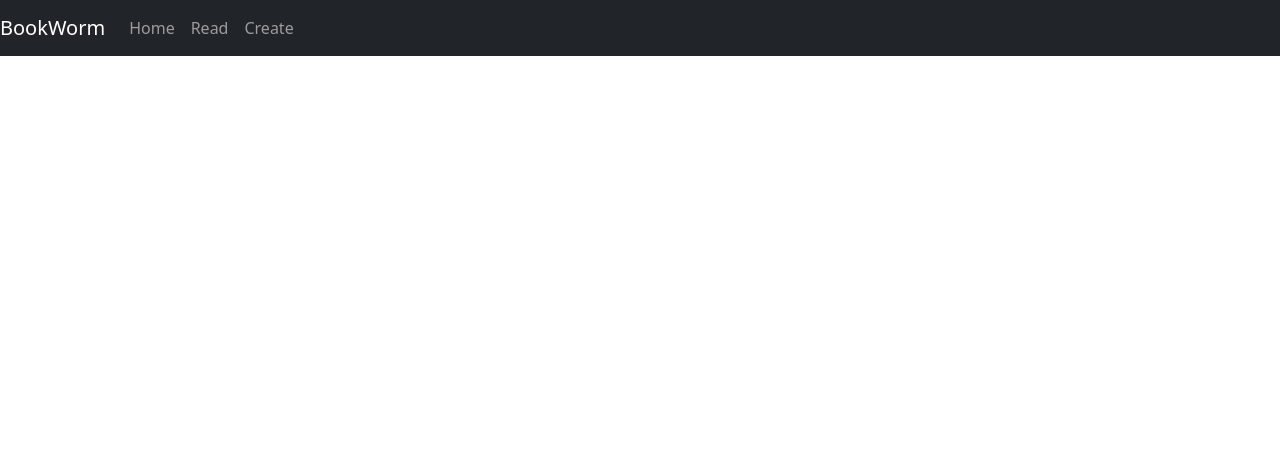
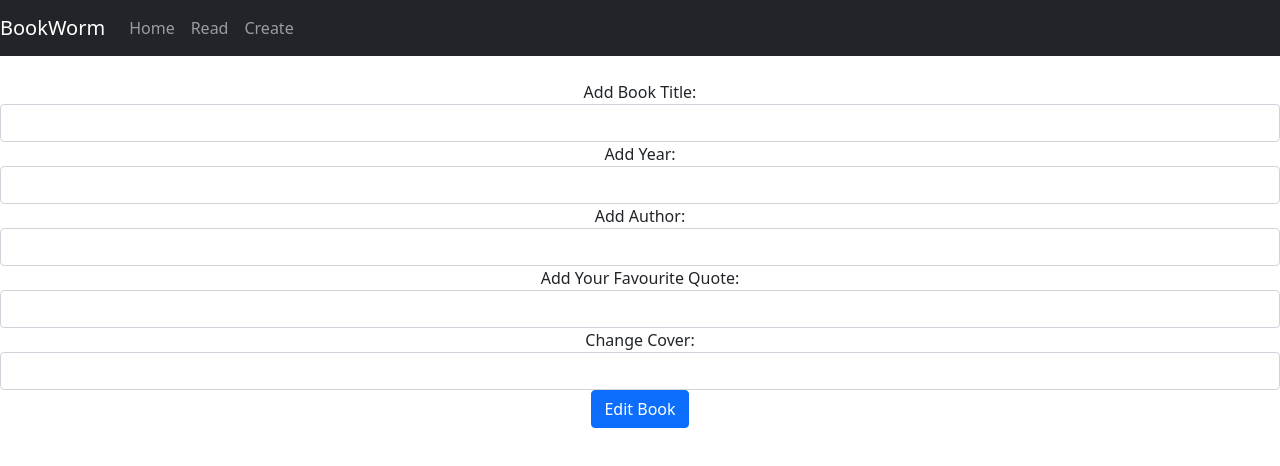
Before and after one commit to DylanCleary2000/DataRepProjectG00377815, a React (Create React App) app: page /edit/1 in a window 1280 px wide. Shown: the top 466 px of the page. Built offline with nearby package versions, Linux system fonts and the light colour scheme; no server answers.

Commit message:
Project Updated

```diff
--- a/package.json
+++ b/package.json
@@ -15,7 +15,7 @@
     "react": "^17.0.2",
     "react-bootstrap": "^2.0.3",
     "react-dom": "^17.0.2",
-    "react-router-dom": "^6.1.1",
+    "react-router-dom": "^5.0.0",
     "react-scripts": "4.0.3",
     "web-vitals": "^1.1.2"
   },
--- a/src/App.js
+++ b/src/App.js
@@ -6,9 +6,10 @@ import { Footer } from './Components/footer';
 import { Content } from './Components/content';
 import 'bootstrap/dist/css/bootstrap.min.css';
 import { Navbar, Nav } from 'react-bootstrap';
-import { BrowserRouter as Router, Routes, Route } from 'react-router-dom';
+import { BrowserRouter as Router, Switch, Route } from 'react-router-dom';
 import { CreateBook } from './Components/createBook';
 import { ReadBook } from './Components/readBook';
+import { EditBook } from './Components/editBook';
 
 class App extends Component {
   render() {
@@ -27,11 +28,12 @@ class App extends Component {
           <br />
 
           {/* Routing updated with router-dom V6 */}
-          <Routes>
-            <Route path='/' element={<Content />} exact />
-            <Route path='/read' element={<ReadBook />} exact />
-            <Route path='/create' element={<CreateBook />} exact />
-          </Routes>
+          <Switch>
+            <Route path='/' component={Content } exact />
+            <Route path='/read' component={ReadBook }  exact/>
+            <Route path='/create' component={CreateBook } exact />
+            <Route path='/edit/:id' component={EditBook }exact />
+          </Switch>
 
 
         </div>
--- a/src/Components/bookItem.js
+++ b/src/Components/bookItem.js
@@ -1,5 +1,6 @@
 import React from 'react';
 import Card from 'react-bootstrap/Card';
+import { Link } from 'react-router-dom';
 
 export class BookItem extends React.Component {
     render() {
@@ -13,7 +14,7 @@ export class BookItem extends React.Component {
                     <Card.Header>Year of Release: {this.props.book.year}</Card.Header>
                     <Card.Header> "{this.props.book.quote}"</Card.Header>
 
-
+                    <Link to={"/edit/"+ this.props.book._id} className="btn btn-primary">Edit</Link>
                 </Card>
             </div>
         );
--- a/src/Components/content.js
+++ b/src/Components/content.js
@@ -6,6 +6,10 @@ export class Content extends React.Component {
             <div>
                 <h1>Welcome to Book Worm!</h1>
                 <p>This site is made for you to upload,edit and delete your favourite books and novels!</p>
+                <br></br>
+                <br></br>
+                <br></br>
+                <h1>Change your favourite Covers for your books,as well as your favourite quotes from them!</h1>
             </div>
         );
 
--- /dev/null
+++ b/src/Components/editBook.js
@@ -0,0 +1,156 @@
+import { queryByPlaceholderText } from '@testing-library/dom';
+import React from 'react';
+import axios from 'axios';
+
+export class EditBook extends React.Component {
+
+    constructor() {
+        super();
+        this.onSubmit = this.onSubmit.bind(this)
+        this.onChangeTitle = this.onChangeTitle.bind(this)
+        this.onChangeYear = this.onChangeYear.bind(this)
+        this.onChangeAuthor = this.onChangeAuthor.bind(this)
+        this.onChangeQuote = this.onChangeQuote.bind(this)
+        this.onChangeCover = this.onChangeCover.bind(this)
+
+        this.state = {
+            Title: '',
+            Year: '',
+            Author: '',
+            Quote: '',
+            Cover: ''
+        }
+    }
+
+     componentDidMount(){
+         console.log(this.props.match.params.id);
+         axios.get('http://localhost:4000/api/books/'+this.props.match.params.id)
+         .then(response=>{
+             this.setState({
+                 _id:response.data._id,
+                 Title:response.data.title,
+                 Year:response.data.year,
+                 Author:response.data.author,
+                 Quote:response.data.quote,
+                 Cover:response.data.cover
+             })
+         })
+         .catch((error)=>{
+            console.log(error)
+         })
+
+     }
+
+    onChangeTitle(e) {
+        this.setState({
+            Title: e.target.value
+        })
+    }
+
+    onChangeYear(e) {
+        this.setState({
+            Year: e.target.value
+        })
+    }
+
+    onChangeAuthor(e) {
+        this.setState({
+            Author: e.target.value
+        })
+    }
+
+    onChangeQuote(e) {
+        this.setState({
+            Quote: e.target.value
+        })
+    }
+
+    onChangeCover(e) {
+        this.setState({
+            Cover: e.target.value
+        })
+    }
+
+    onSubmit(e) {
+        e.preventDefault();
+        alert("Book: " + this.state.Title + this.state.Year + this.state.Author + this.state.Quote + this.state.Cover);
+        const newBook = {
+            title: this.state.Title,
+            year: this.state.Year,
+            author: this.state.Author,
+            quote: this.state.Quote,
+            cover: this.state.Cover,
+            _id: this.state._id
+        }
+
+        axios.put('http://localhost:4000/api/books/'+this.state._id, newBook)
+        .then(res=>{
+            console.log(res.data)
+        })
+        .catch();
+        // axios.post('http://localhost:4000/api/books', newBook)
+        //     .then((res) => {
+        //         console.log(res);
+        //     })
+        //     .catch((err) => {
+        //         console.log(err);
+        //     });
+
+    }
+    render() {
+        return (
+            <div className='App'>
+                <form onSubmit={this.onSubmit}>
+                    <div className="form-group">
+                        <label>Add Book Title:</label>
+                        <input type='text'
+                            className='form-control'
+                            value={this.state.Title}
+                            onChange={this.onChangeTitle}></input>
+                    </div>
+
+                    <div className="form-group">
+                        <label>Add Year:</label>
+                        <input type='text'
+                            className='form-control'
+                            value={this.state.Year}
+                            onChange={this.onChangeYear}></input>
+
+                    </div>
+
+                    <div className="form-group">
+                        <label>Add Author:</label>
+                        <input type='text'
+                            className='form-control'
+                            value={this.state.Author}
+                            onChange={this.onChangeAuthor}></input>
+
+                    </div>
+
+                    <div className="form-group">
+                        <label>Add Your Favourite Quote:</label>
+                        <input type='text'
+                            className='form-control'
+                            value={this.state.Quote}
+                            onChange={this.onChangeQuote}></input>
+
+                    </div>
+
+                    <div className="form-group">
+                        <label>Change Cover:</label>
+                        <input type='text'
+                            className='form-control'
+                            value={this.state.Cover}
+                            onChange={this.onChangeCover}></input>
+                    </div>
+
+                    <div className="form-group">
+                        <input type="submit" value="Edit Book" className="btn btn-primary"></input>
+                    </div>
+                </form>
+            </div>
+        );
+
+
+    }
+}
```
Also changed, not shown: 2 other files (tests, documents, lock files or other folders).
